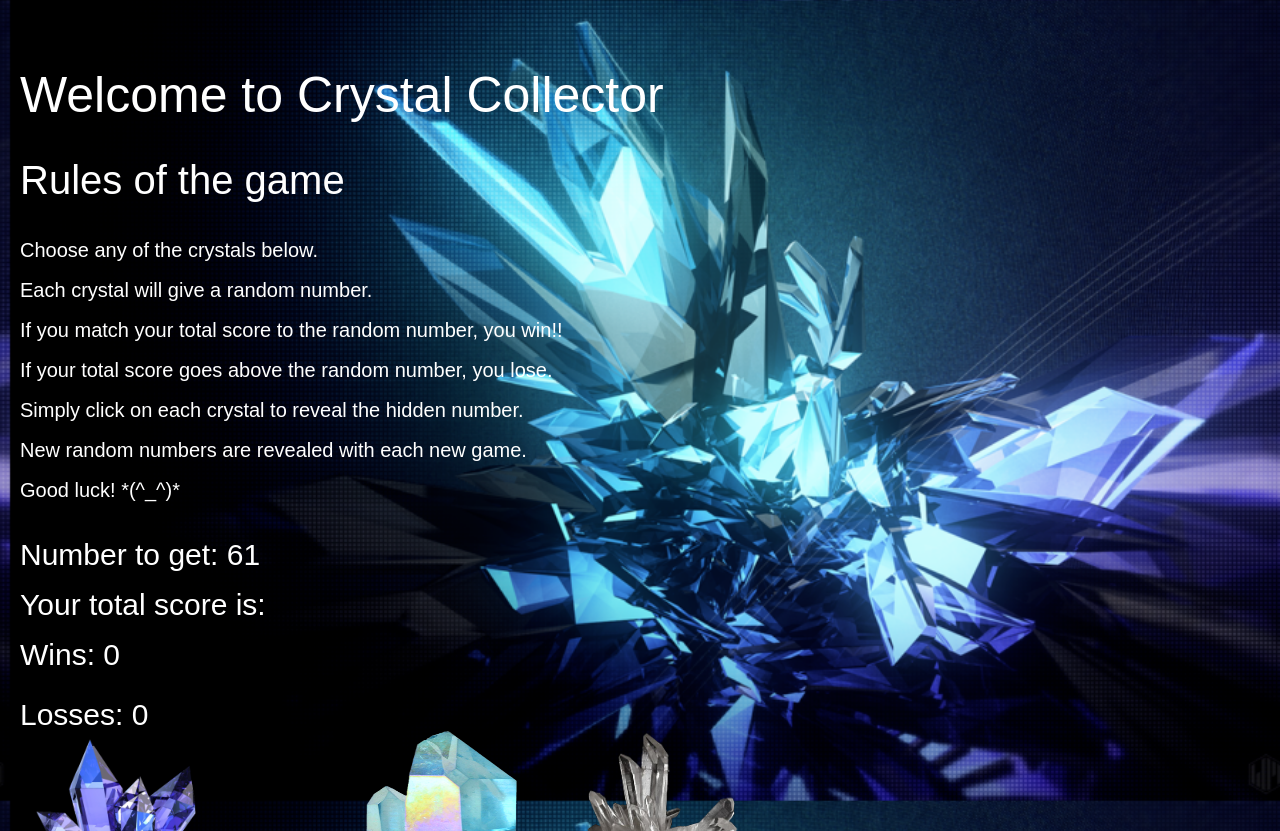
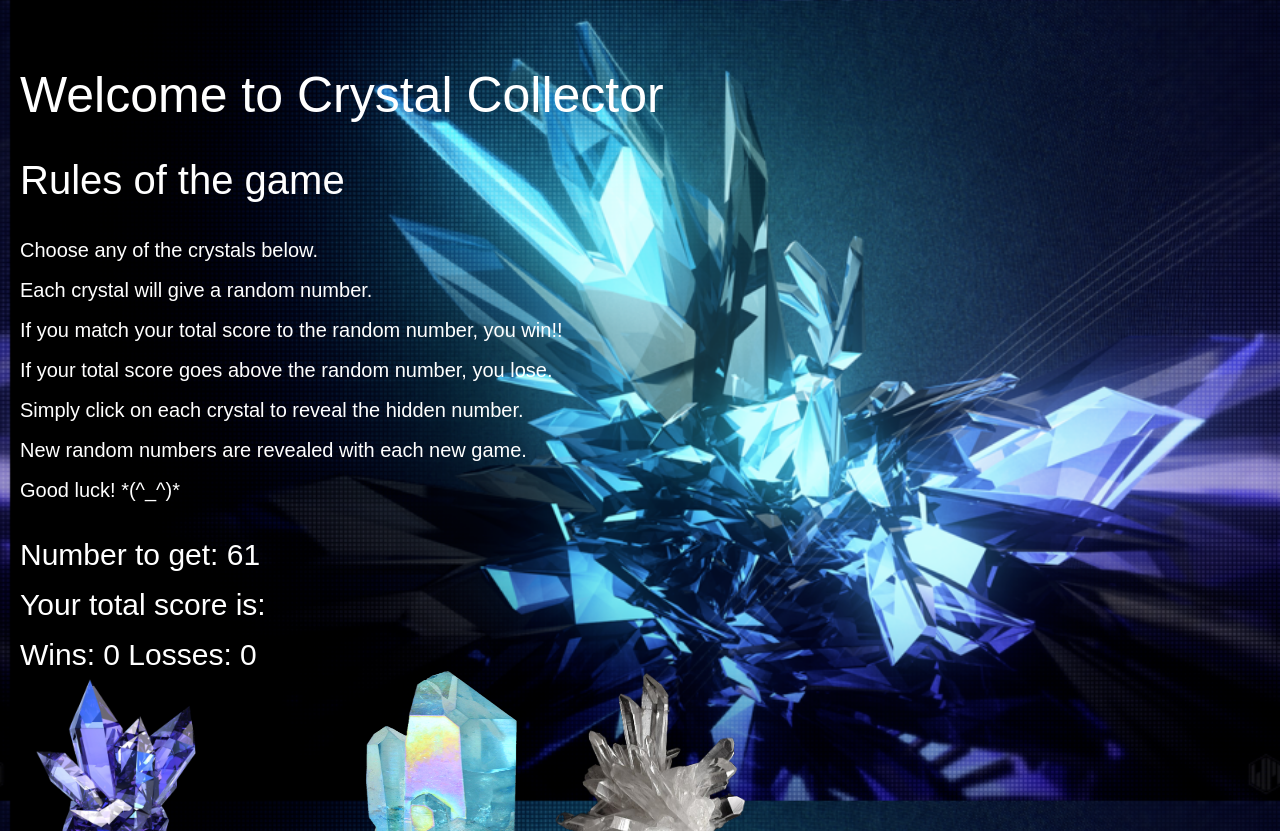
Before and after one commit to juanitapinkney/CrystalCollector, a plain HTML site: page index.html in a window 1280 px wide. Shown: the top 831 px of the page. Drawn offline with nearby package versions, Linux system fonts and the light colour scheme.

Commit message:
make it better

```diff
--- a/index.html
+++ b/index.html
@@ -17,7 +17,7 @@
 <body>
   <div class="container">
     <div class="row">
-      <div class="col-lg-4">
+      <div class="col-lg-10">
         <h1>Welcome to Crystal Collector</h1>
         <br><br>
         <h2>Rules of the game</h2>
@@ -51,7 +51,10 @@
             </div>
             <br>
             <div class="winsAndLosses">
-              <h3>Wins: <span id= "numberWins"></span><br><br> Losses: <span id= "numberLosses"></span></h3>
+              <h3>
+                Wins: <span id= "numberWins"></span>
+                Losses: <span id= "numberLosses"></span>
+              </h3>
             </div>
           </div>
         </div>
```
Also changed, not shown: 1 other file.
